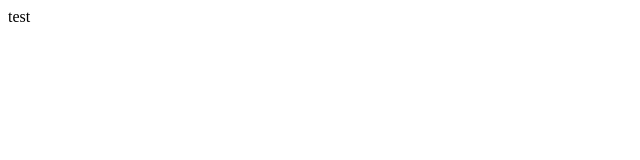
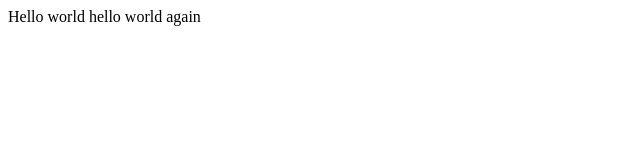
Before and after one commit to Mburu-m/lecture1, a plain HTML site: page index.html in a window 1280 px wide. Shown: the whole page, without its empty margins (0-640 px from the left). Drawn offline with Linux system fonts and the light colour scheme.

Commit message:
added another line

```diff
--- a/index.html
+++ b/index.html
@@ -6,7 +6,8 @@
 	</head>
 	<body>
 
-		test
+		Hello world
+		hello world again
 
 	</body>
 </html>
```
